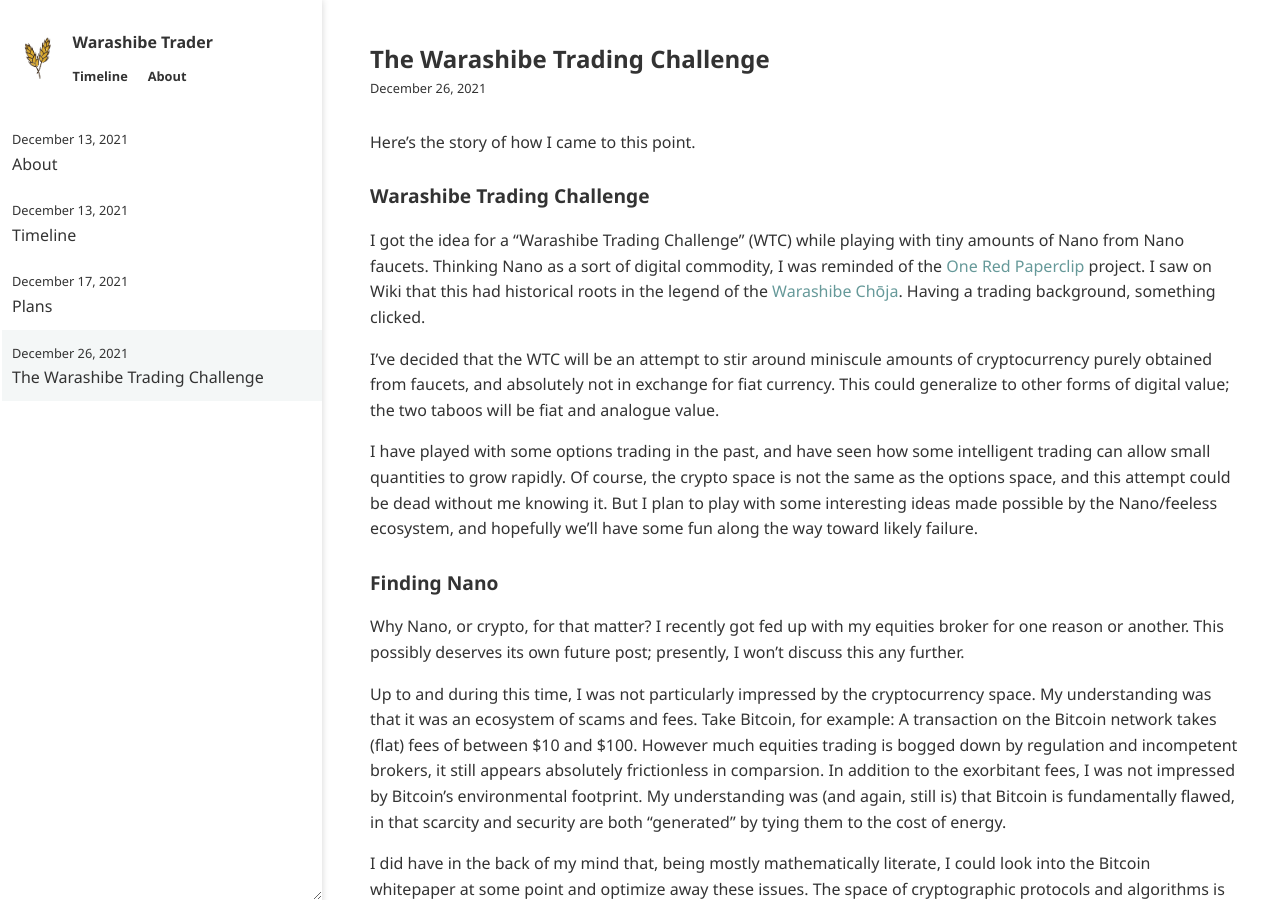
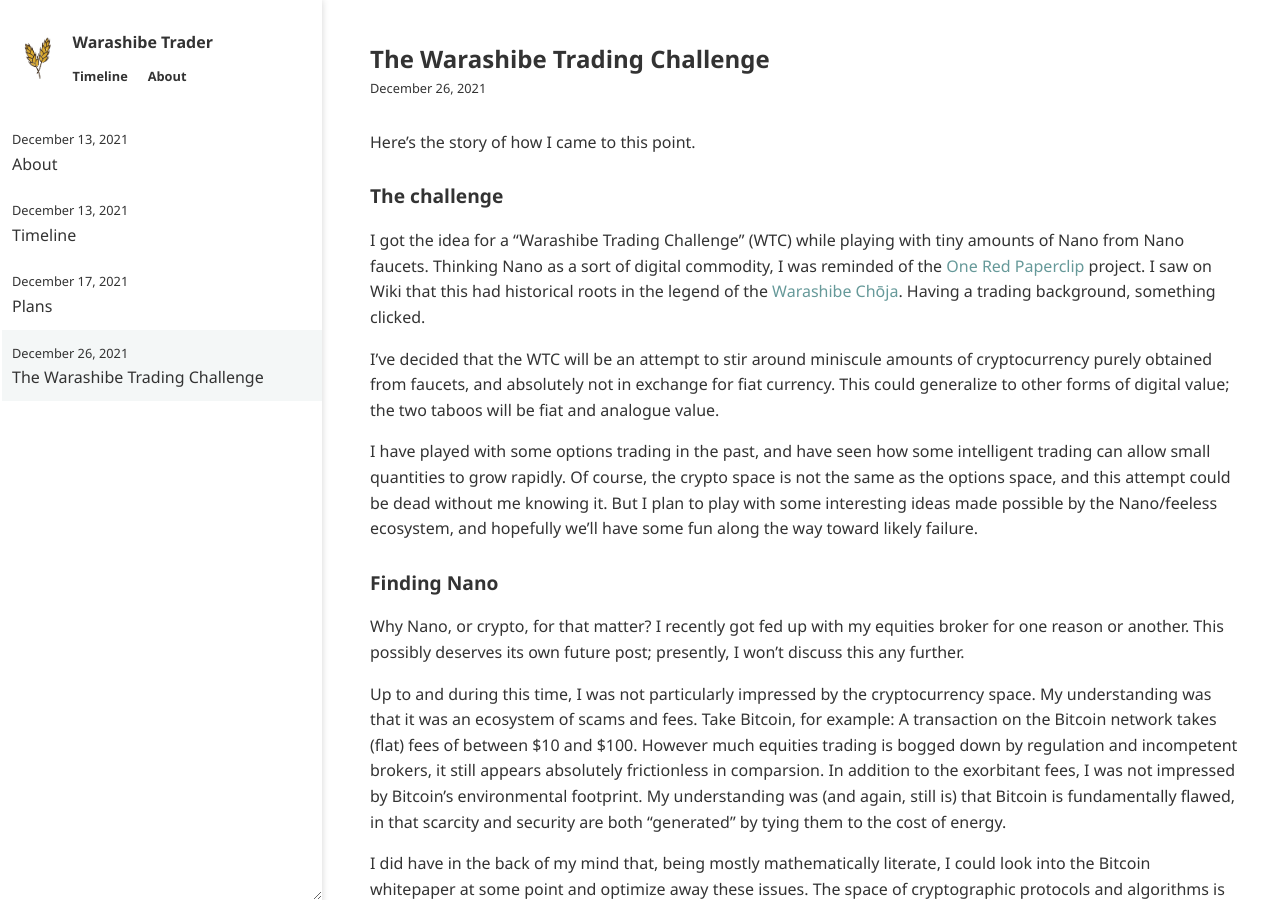
Before and after one commit to warashibetrader/warashibetrader.github.io, a Jekyll site: the page built from _posts/2021-12-26-warashibe-trading-challenge.md, in a window 1280 px wide and 900 px high. Built offline with Jekyll 4.4.1, drawn with Linux system fonts in a browser that asks for light colours.

Commit message:
Update 2021-12-26-warashibe-trading-challenge.md

```diff
--- a/_posts/2021-12-26-warashibe-trading-challenge.md
+++ b/_posts/2021-12-26-warashibe-trading-challenge.md
@@ -4,7 +4,7 @@ title: "The Warashibe Trading Challenge"
 
 Here's the story of how I came to this point.
 
-### Warashibe Trading Challenge
+### The challenge
 
 I got the idea for a "Warashibe Trading Challenge" (WTC) while playing with tiny amounts of Nano from Nano faucets. Thinking Nano as a sort of digital commodity, I was reminded of the [One Red Paperclip](https://en.wikipedia.org/wiki/One_red_paperclip) project. I saw on Wiki that this had historical roots in the legend of the [Warashibe Chōja](https://en.wikipedia.org/wiki/Straw_Millionaire). Having a trading background, something clicked.
 
```
